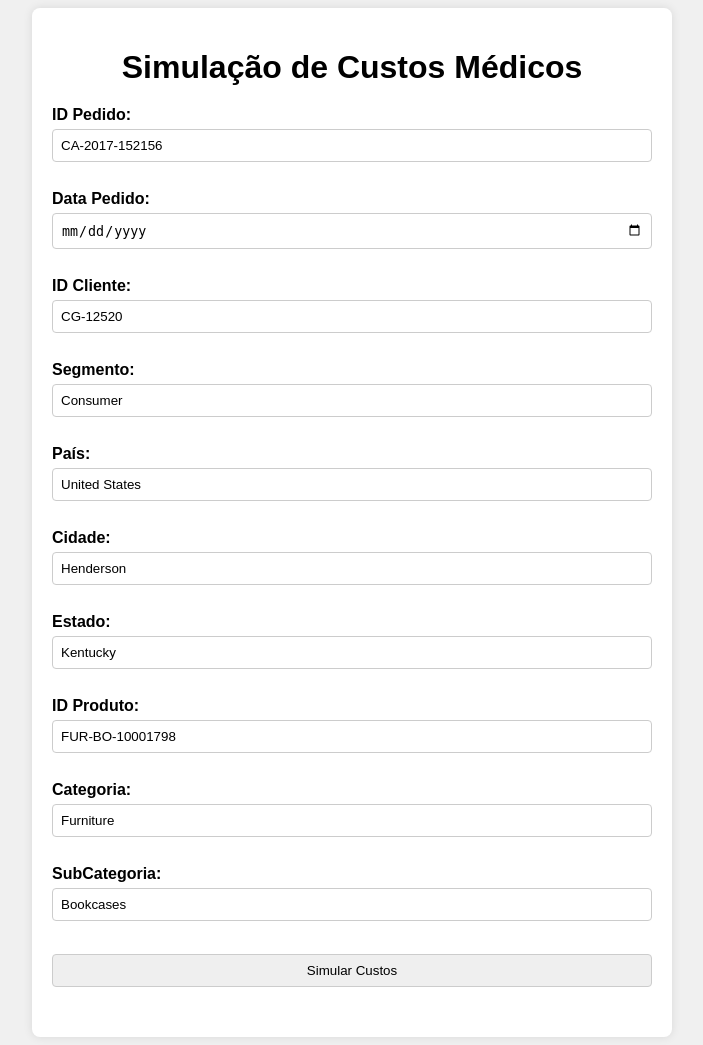
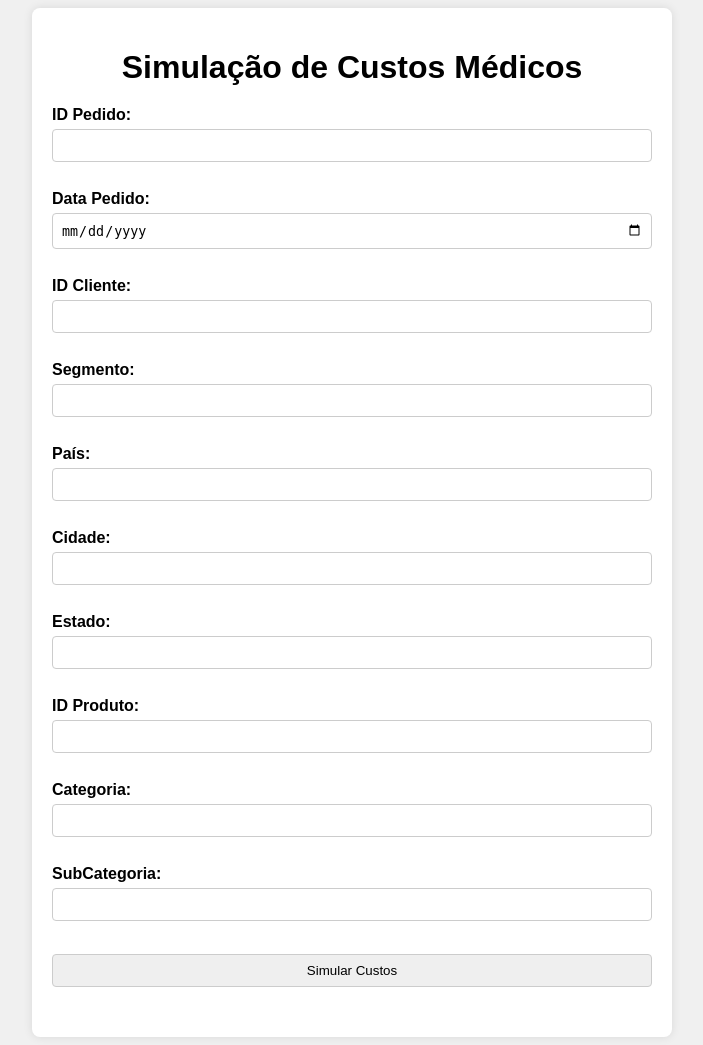
Before and after one commit to Ximana/Predi-o-de-Custos-M-dicos, a Flask app: page / in a window 1280 px wide. Shown: the whole page, without its empty margins (288-991 px from the left). Run offline with Flask 3, Linux system fonts and the light colour scheme; parts of the project's set-up code (start-up, migrations or seed data) failed here and were passed over.

Commit message:
Modelo funcional 3

```diff
--- a/app/templates/index.html
+++ b/app/templates/index.html
@@ -11,34 +11,34 @@
     <h1>Simulação de Custos Médicos</h1>
     <form id="formulario" action="/predict" method="post">
         <label for="ID_Pedido">ID Pedido:</label><br>
-        <input type="text" id="ID_Pedido" name="ID_Pedido" value="CA-2017-152156"><br><br>
+        <input type="text" id="ID_Pedido" name="ID_Pedido" ><br><br>
 
         <label for="Data_Pedido">Data Pedido:</label><br>
-        <input type="date" id="Data_Pedido" name="Data_Pedido" value="08/11/2017"><br><br>
+        <input type="date" id="Data_Pedido" name="Data_Pedido" ><br><br>
 
         <label for="ID_Cliente">ID Cliente:</label><br>
-        <input type="text" id="ID_Cliente" name="ID_Cliente" value="CG-12520"><br><br>
+        <input type="text" id="ID_Cliente" name="ID_Cliente" ><br><br>
 
         <label for="Segmento">Segmento:</label><br>
-        <input type="text" id="Segmento" name="Segmento" value="Consumer"><br><br>
+        <input type="text" id="Segmento" name="Segmento" ><br><br>
 
         <label for="Pais">País:</label><br>
-        <input type="text" id="Pais" name="Pais" value="United States"><br><br>
+        <input type="text" id="Pais" name="Pais" ><br><br>
 
         <label for="Cidade">Cidade:</label><br>
-        <input type="text" id="Cidade" name="Cidade" value="Henderson"><br><br>
+        <input type="text" id="Cidade" name="Cidade" ><br><br>
 
         <label for="Estado">Estado:</label><br>
-        <input type="text" id="Estado" name="Estado" value="Kentucky"><br><br>
+        <input type="text" id="Estado" name="Estado" ><br><br>
 
         <label for="ID_Produto">ID Produto:</label><br>
-        <input type="text" id="ID_Produto" name="ID_Produto" value="FUR-BO-10001798"><br><br>
+        <input type="text" id="ID_Produto" name="ID_Produto" ><br><br>
 
         <label for="Categoria">Categoria:</label><br>
-        <input type="text" id="Categoria" name="Categoria" value="Furniture"><br><br>
+        <input type="text" id="Categoria" name="Categoria" ><br><br>
 
         <label for="SubCategoria">SubCategoria:</label><br>
-        <input type="text" id="SubCategoria" name="SubCategoria" value="Bookcases"><br><br>
+        <input type="text" id="SubCategoria" name="SubCategoria" ><br><br>
 
         <input type="submit" value="Simular Custos">
     </form>
```
